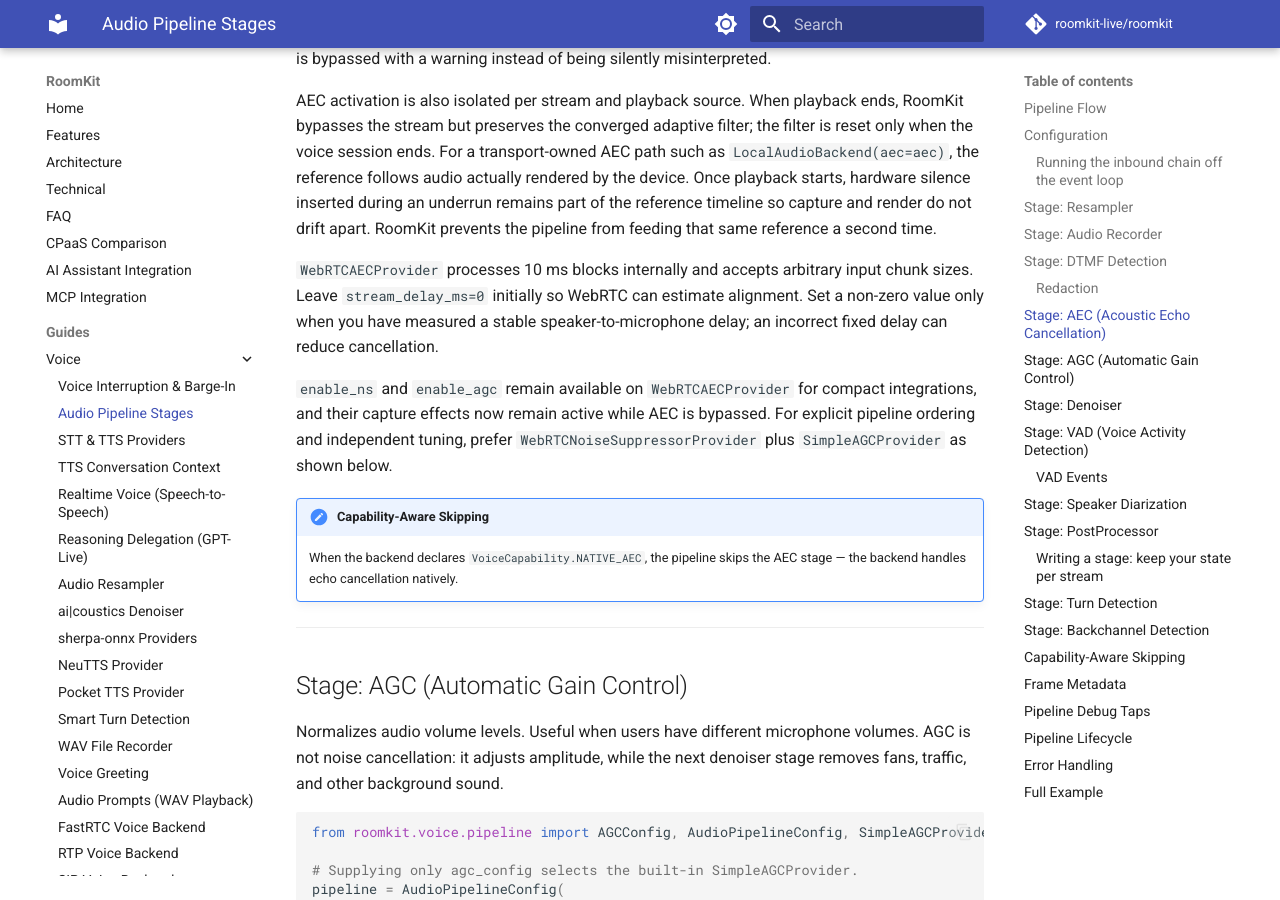
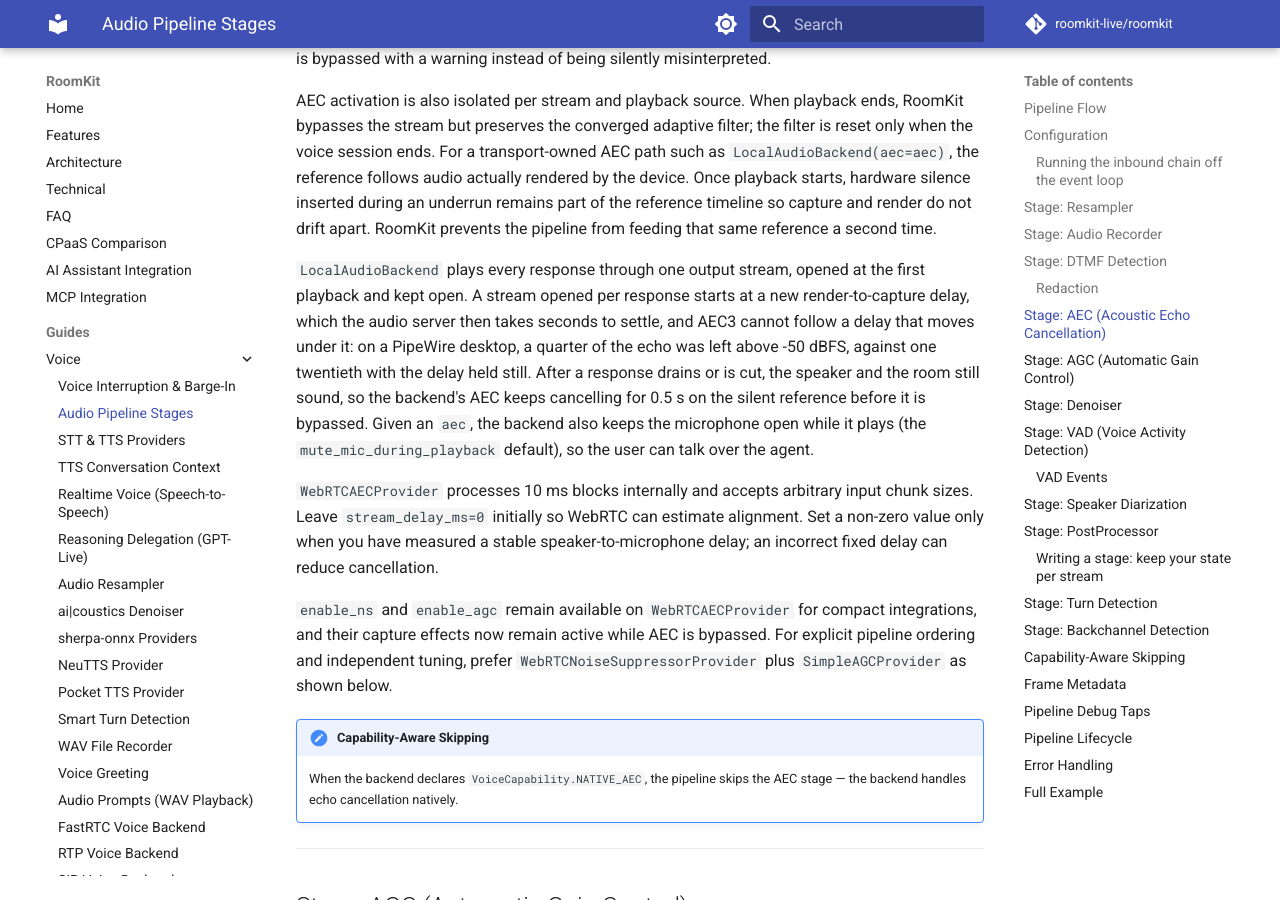
Before and after one commit to roomkit-live/roomkit-docs, an MkDocs documentation site: the page built from docs/guides/audio-pipeline-stages.md, in a window 1280 px wide and 900 px high, scrolled down 5756 px. Built offline with MkDocs 1.6.1 and Material for MkDocs 9.7.7, drawn with Linux system fonts in a browser that asks for light colours; comment, search, counter and statistics services are not loaded.

Commit message:
docs(voice): the local backend's one speaker stream, echo tail and open mic with an AEC (RMK-551)

```diff
--- a/docs/guides/audio-pipeline-stages.md
+++ b/docs/guides/audio-pipeline-stages.md
@@ -242,6 +242,17 @@ rendered by the device. Once playback starts, hardware silence inserted during
 an underrun remains part of the reference timeline so capture and render do not
 drift apart. RoomKit prevents the pipeline from feeding that same reference a
 second time.
+
+`LocalAudioBackend` plays every response through one output stream, opened at
+the first playback and kept open. A stream opened per response starts at a new
+render-to-capture delay, which the audio server then takes seconds to settle,
+and AEC3 cannot follow a delay that moves under it: on a PipeWire desktop, a
+quarter of the echo was left above -50 dBFS, against one twentieth with the
+delay held still. After a response drains or is cut, the speaker and the room
+still sound, so the backend's AEC keeps cancelling for 0.5 s on the silent
+reference before it is bypassed. Given an `aec`, the backend also keeps the
+microphone open while it plays (the `mute_mic_during_playback` default), so the
+user can talk over the agent.
 
 `WebRTCAECProvider` processes 10 ms blocks internally and accepts arbitrary
 input chunk sizes. Leave `stream_delay_ms=0` initially so WebRTC can estimate
```
Also changed, not shown: docs/guides/realtime-voice-providers.md (+2 -1 lines), docs/guides/testing-patterns.md (+1 -1 lines), docs/guides/voice-prompts.md (+1 -1 lines).
